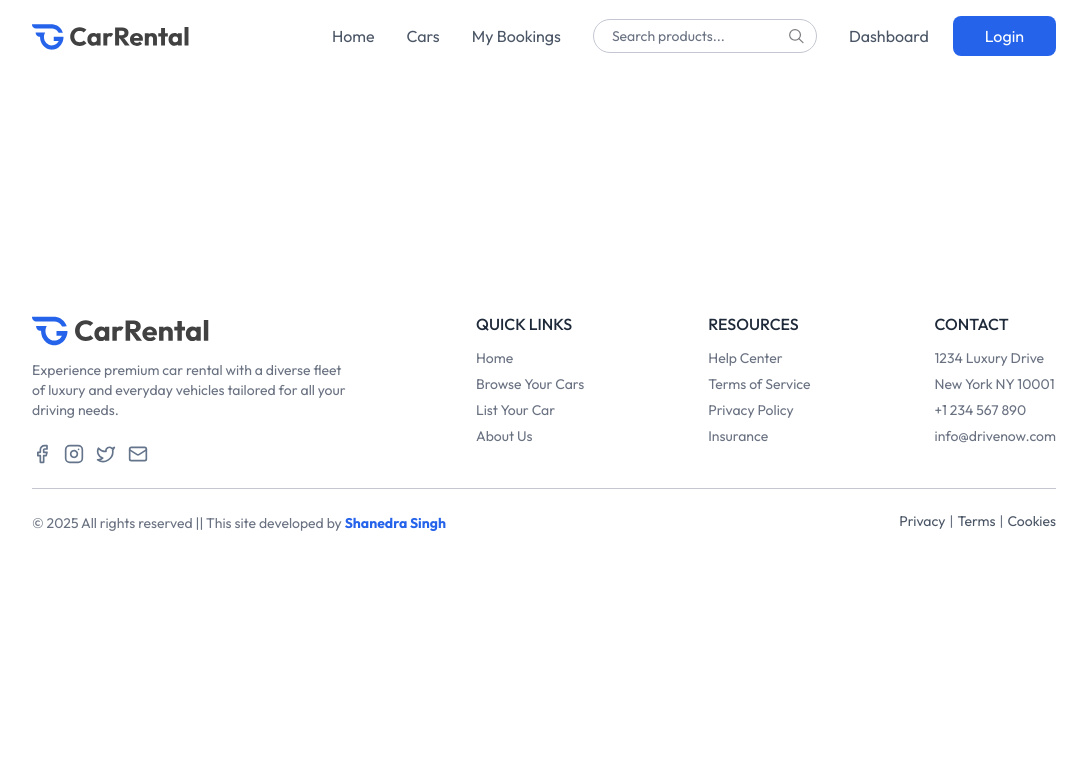
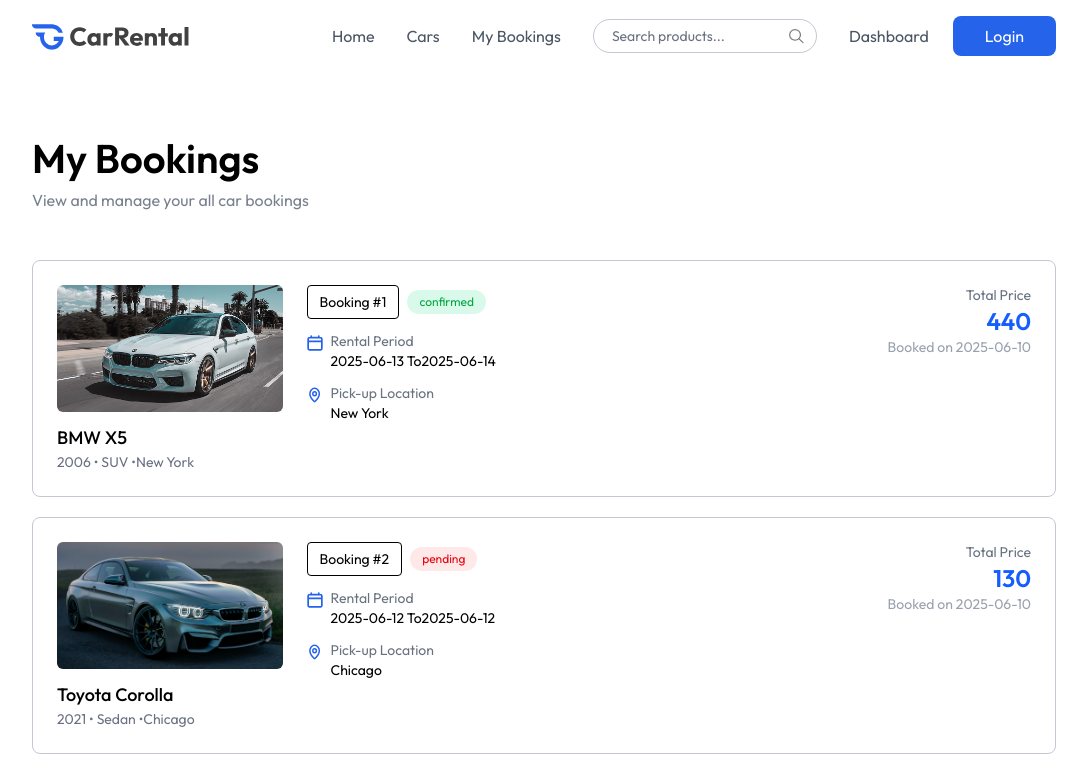
Before and after one commit to kamalstores/Vechile, a React (Vite) app in the folder client/: page /my-bookings in a window 1280 px wide. Shown: the top 772 px of the page, without its empty margins (96-1183 px from the left). Built offline with nearby package versions, Linux system fonts and the light colour scheme.

Commit message:
complete my booking page

```diff
--- a/client/src/pages/MyBookings.jsx
+++ b/client/src/pages/MyBookings.jsx
@@ -1,11 +1,153 @@
-import React from 'react'
+import React, {useEffect, useState } from 'react'
+import Title from '../components/Title';
+import {assets, dummyMyBookingsData } from '../assets/assets';
 
-const MyBoookings = () => {
+const MyBookings = () => {
+
+  const [bookings, setBookings] = useState([]);
+  const currency = import.meta.env.VITE_CURRENCY
+
+  // function to fetch booking
+  const fetchMyBookings = async () => {
+    setBookings(dummyMyBookingsData)
+  }
+
+  useEffect(() => {
+    fetchMyBookings()
+  }, [])
+
   return (
-    <div>
+    <div className="px-6 md:px-16 lg:px-24 xl:px-32 2xl:px-48 mt-16 text-sm max-w-7xl" >
+
+      <Title
+        title="My Bookings"
+        subTitle="View and manage your all car bookings"
+        align="left"
+      />
+
+      {/* display bookings  */}
+      <div>
+        <div>
+          {bookings.map((booking, index) => (
+
+
+          <div
+            key={index}
+            className="grid grid-cols-1 md:grid-cols-4 gap-6 p-6 border border-borderColor rounded-lg mt-5 first:mt-12"
+          >
+
+
+            {/* car image + info */}
+
+            <div className="md:col-span-1">
+              <div className="rounded-md overflow-hidden mb-3">
+                <img
+                  src={booking.car.image}
+                  alt=""
+                  className="w-full h-auto aspect-video object-cover"
+                />
+              </div>
+
+              <p className="text-lg font-medium mt-2">
+                {booking.car.brand} {booking.car.model}
+              </p>
+
+              <p className="text-gray-500">
+                {booking.car.year} • {booking.car.category} •
+                {booking.car.location}
+              </p>
+            </div>
+
+            {/* booking info */}
+
+            <div className="md:col-span-2">
+              <div className="flex items-center gap-2">
+                  <p className="px-3 py-1.5 border bg-light rounded">
+                    Booking #{index + 1}
+                  </p>
+
+                  <p
+                    className={`px-3 py-1 text-xs rounded-full ${
+                      booking.status === "confirmed"
+                        ? "bg-green-400/15 text-green-600"
+                        : "bg-red-400/15 text-red-600"
+                    }`}
+                  >
+                    {booking.status}
+                  </p>
+                </div>
+
+
+                {/* <div className="md:col-span-1 flex flex-col justify-self-end items-end gap-2 ">
+                  <p className="text-sm text-gray-500">Total Price</p>
+                  <h1 className="text-2xl font-semibold text-blue-600">
+                    {currency}
+                    {booking.price}
+                  </h1>
+                </div>
+              </div> */}
+
+
+              <div className="flex items-start gap-2 mt-3">
+                <img
+                  src={assets.calendar_icon_colored}
+                  alt=""
+                  className="w-4 h-4 mt-1"
+                />
+                <div>
+                  <p className="text-gray-500">Rental Period</p>
+                  <p>
+                    {booking.pickupDate.split("T")[0]} To
+                    {booking.returnDate.split("T")[0]}
+                  </p>
+                </div>
+              </div>
+
+
+                {/* <p className="text-sm text-gray-400">
+                    Booked on {booking.createdAt.split("T")[0]}
+                </p>
+              </div> */}
+
+              <div className="flex items-start gap-2 mt-3">
+                <img
+                  src={assets.location_icon_colored}
+                  alt=""
+                  className="w-4 h-4 mt-1"
+                />
+                <div>
+                  <p className="text-gray-500">Pick-up Location</p>
+                  <p>{booking.car.location}</p>
+
+                </div>
+              </div>
+            </div>
+
+            {/* booking price */}
+            <div className="md:col-span-1 flex flex-col justify-between gap-6 ">
+
+              <div className='text-sm text-gray-500 text-right'>
+
+                <p className="text-sm text-gray-500">Total Price</p>
+
+                <h1 className="text-2xl font-semibold text-blue-600">
+                {currency}
+                {booking.price}
+                </h1>
+
+                <p className="text-sm text-gray-400">
+                  Booked on {booking.createdAt.split("T")[0]}
+                </p>
+
+              </div>
+            </div>
+          </div>
+        ))}
+        </div>
+      </div>
 
     </div>
   )
 }
 
-export default MyBoookings
+export default MyBookings
```
